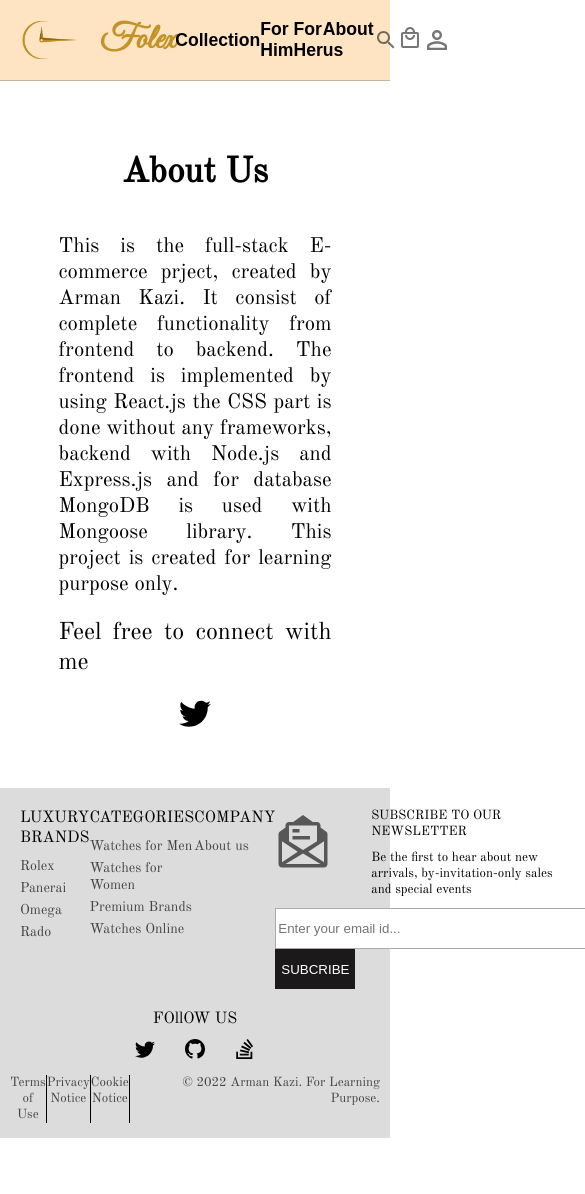
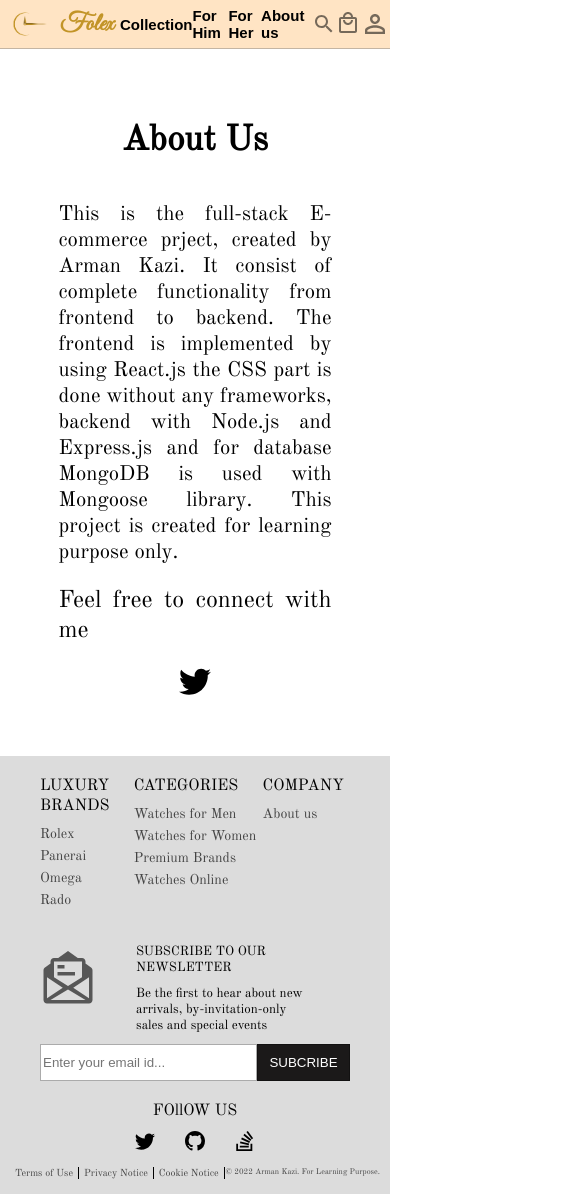
Before and after one commit to Amyx000/Ecommerce-Mern-Stack, a React (Create React App) app in the folder client/: page /about in a window 390 px wide. Shown: the top 1194 px of the page, 585 px wide, since content can reach past the window. Before the commit the page ends 1138 px from the top, so only its background shows below. Built offline with nearby package versions, Linux system fonts and the light colour scheme; no server answers; a web font is replaced by a local one.

Commit message:
resposnsiveness

```diff
--- a/client/package.json
+++ b/client/package.json
@@ -25,6 +25,7 @@
     "react-redux": "^8.0.2",
     "react-router-dom": "^6.3.0",
     "react-scripts": "5.0.1",
+    "react-slideshow-image": "^4.0.5",
     "react-spinners": "^0.13.4",
     "web-vitals": "^2.1.4"
   },
--- a/client/src/components/Footer/Footer.css
+++ b/client/src/components/Footer/Footer.css
@@ -6,10 +6,8 @@
 
     display: grid;
     grid-template-columns: repeat(3, 1fr) 2fr;
-    padding: 20px;
-    justify-items: left;
+    padding: 20px 40px;
 }
-
 
 .foot-head{
     margin-bottom: 10px;
@@ -19,6 +17,7 @@
     font-size: 14px;
     color: rgba(0, 0, 0, 0.695);
     padding-bottom: 5px;
+    width: max-content;
 }
 
 .foot-contain:hover{
@@ -51,6 +50,7 @@
 .policy{
     text-align: center;
     border-right: 1px solid black;
+    padding: 0 5px;
 }
 
 .note{
@@ -76,20 +76,26 @@
 
 }
 
+.newsletter-main>div:nth-child(2){
+    width: 100%;
+}
+
 .subcribe-input{
-    width: 330px;
+    width: 70%;
     height: 37px;
     border: 0.5px solid rgba(0, 0, 0, 0.329);
     outline: none;
+    box-sizing: border-box;
 
 }
 
 .subcribe-btn{
-
     background-color: rgb(27, 25, 25);
     color: white;
-    height: 40px;
-    border: none;
+    width:30%;
+    height: 37px;
+    border: 0.5px solid rgba(0, 0, 0, 0.329);
+    box-sizing: border-box;
     transition: all 0.5s ease-in-out;
 }
 
@@ -97,3 +103,27 @@
     background-color: rgb(145, 18, 18);
     cursor: pointer;
 }
+
+@media screen and (max-width:750px) {
+    .footer-main{
+        grid-template-columns: repeat(3, 1fr);
+        row-gap: 30px;
+        justify-items: center;
+    }
+    .newsletter-main{
+        grid-column: 1/4;
+    }
+
+    .copyright{
+        font-size: 10px;
+        grid-template-columns: repeat(3, auto) 1fr;
+    }
+
+  }
+
+@media screen and (max-width:400px) {
+
+    .note{
+        font-size: 8px;
+    }
+}
--- a/client/src/components/Footer/Footer.js
+++ b/client/src/components/Footer/Footer.js
@@ -29,7 +29,7 @@ function Footer() {
                 <div className="foot-head">COMPANY</div>
                 <Link className="link" to={"/about"}><div className="foot-contain">About us </div></Link>
             </div>
-            <div>
+            <div className="newsletter-main">
                 <div className="newsletter">
                     <div className="mailicon">
                         <GoMailRead />
--- a/client/src/components/Header/Header.css
+++ b/client/src/components/Header/Header.css
@@ -32,7 +32,7 @@ body{
 }
 
 .logo {
-  width: 100px;
+  width: 100px;  /*100px*/
 }
 
 .navs{
@@ -50,32 +50,43 @@ body{
 .collection-menu {
   background-color: #141414;
   color: bisque;
-  /* height: 60vh; */
   display: grid;
   grid-template-columns: repeat(3, 1fr);
+  justify-items: center;
   gap: 30px;
   padding-left: 50px;
   padding-right: 50px;
   padding-bottom: 20px;
 }
 
+.menu-items{
+  width: max-content;
+  color: bisque;
+}
+
 .collection-menu-hidden {
   display: none;
+}
+
+
+
+.header-hidden-contain{
+  position: relative;
+}
+
+.collection-menu,
+.searchbar {
+  position: absolute;
+  top: 0;
+  left: 0;
+  right: 0;
+  z-index: 1;
 }
 
 .searchbar {
   background-color: bisque;
   text-align: center;
   padding: 40px;
-}
-
-.collection-menu,
-.searchbar {
-  position: absolute;
-  top: 81px;
-  left: 0;
-  right: 0;
-  z-index: 1;
 }
 
 .searchbar-hidden {
@@ -87,7 +98,7 @@ body{
   border-top: none;
   border-left: none;
   border-right: none;
-  border-bottom: 3px solid black;
+  border-bottom: 3px solid rgba(85, 84, 84, 0.735);
   background-color: transparent;
   width: 75vw;
 }
@@ -121,6 +132,7 @@ body{
   font-weight: bold;
 }
 
+
 .menu-items:hover {
   color: rgb(255, 0, 0);
   cursor: pointer;
@@ -138,8 +150,8 @@ body{
   width: 150px;
   border-radius: 3px;
   position: absolute;
-  right: 45px;
-  top: 97px;
+  right: 3vw;
+  top: 15px;
   z-index: 1;
 }
 
@@ -151,8 +163,8 @@ body{
 
   border-bottom: 15px solid var(--dropdown);
   position: absolute;
-  right: 55px;
-  top: 82px;
+  right: 4.5vw;
+  top: 0px;
   z-index: 1;
 
 }
@@ -176,3 +188,34 @@ body{
 .user-drop-hide{
     display: none;
 }
+
+
+@media screen and (max-width:750px) {
+  .navs{
+    font-size: 15px;
+  }
+
+  .logo{
+    width: 60px;
+  }
+  .logo-txt{
+    font-size: 25px;
+  }
+
+  .navbar{
+    grid-template-columns: repeat(8, auto);
+  }
+
+  .triangle{
+    right: 2vw;
+  }
+
+  .block{
+    right: 1vw;
+  }
+
+}
+
+@media screen and (max-width:450px) {
+
+}
--- a/client/src/components/Header/Header.js
+++ b/client/src/components/Header/Header.js
@@ -119,7 +119,7 @@ function Header() {
     <>
       <div className="navbar">
         <div>
-          <Link className="logo-main" onClick={closeusermenu} to={"/"}><img className="logo" src={logo} alt=""></img><div>Folex</div></Link>
+          <Link className="logo-main" onClick={closeusermenu} to={"/"}><img className="logo" src={logo} alt=""></img><div className="logo-txt">Folex</div></Link>
         </div>
         <div className="navs" onMouseOver={openmenu} onMouseDown={openmenu} onMouseLeave={closemenu}>Collection</div>
         <div className="navs" onClick={closeusermenu}><Link className="link" to={"/watches"}>For Him</Link></div>
@@ -138,18 +138,19 @@ function Header() {
           <PersonOutlineOutlinedIcon onClick={openuser} sx={{ fontSize: 30 }} color="action"/>
         </div>
       </div>
+      <div className="header-hidden-contain">
       <div className={menu} onMouseOver={openmenu} onMouseLeave={closemenu}>
         <div className="column">
             <div><div className="menu-head">TOP BRAND</div>
                     <div>
-                        <div className="menu-items">Omega</div>
-                        <div className="menu-items">Hublot</div>
-                        <div className="menu-items">Rado</div>
-                        <div className="menu-items">Panerai</div>
-                        <div className="menu-items">Breitling</div>
-                        <div className="menu-items">Seiko</div>
-                        <div className="menu-items">Tag Heuer</div>
-                        <div className="menu-items">Tissot</div>
+                        <Link to={`/watches?brand=${"Omega"}`} className="link"><div className="menu-items">Omega</div></Link>
+                        <Link to={`/watches?brand=${"Hublot"}`} className="link"><div className="menu-items">Hublot</div></Link>
+                        <Link to={`/watches?brand=${"Rado"}`} className="link"><div className="menu-items">Rado</div></Link>
+                        <Link to={`/watches?brand=${"Panerai"}`} className="link"><div className="menu-items">Panerai</div></Link>
+                        <Link to={`/watches?brand=${"Breitling"}`} className="link"><div className="menu-items">Breitling</div></Link>
+                        <Link to={`/watches?brand=${"Seiko"}`} className="link"><div className="menu-items">Seiko</div></Link>
+                        <Link to={`/watches?brand=${"Tag Heuer"}`} className="link"><div className="menu-items">Tag Heuer</div></Link>
+                        <Link to={`/watches?brand=${"Tissot"}`} className="link"><div className="menu-items">Tissot</div></Link>
                     </div>
                 </div>
             </div>
@@ -157,17 +158,17 @@ function Header() {
         <div className="column">
             <div><div className="menu-head">BY GENDER</div>
                 <div>
-                    <div className="menu-items">Watches For Men</div>
-                    <div className="menu-items">Watches For Women</div>
+                <Link to={`/watches?gender=${"Male"}`} className="link"><div className="menu-items">Watches For Men</div></Link>
+                <Link to={`/watches?brand=${"Female"}`} className="link"><div className="menu-items">Watches For Women</div></Link>
                 </div>
             </div>
 
             <div><div className="menu-head">BY PRICE</div>
                 <div>
-                    <div className="menu-items">₹ 0 - ₹ 50,000</div>
-                    <div className="menu-items">₹ 50,000 - ₹ 100,000</div>
-                    <div className="menu-items">₹ 100,000 - ₹ 500,000</div>
-                    <div className="menu-items">Above ₹ 500,000</div>
+                    <Link to={`/watches?price=${"0-50000"}`} className="link"><div className="menu-items">₹ 0 - ₹ 50,000</div></Link>
+                    <Link to={`/watches?price=${"50000-100000"}`} className="link"><div className="menu-items">₹ 50,000 - ₹ 100,000</div></Link>
+                    <Link to={`/watches?price=${"100000-500000"}`} className="link"><div className="menu-items">₹ 100,000 - ₹ 500,000</div></Link>
+                    <Link to={`/watches?price=${"500000-2000000"}`} className="link"><div className="menu-items">Above ₹ 500,000</div></Link>
                 </div>
             </div>
 
@@ -195,10 +196,12 @@ function Header() {
         </div>
       </div>
 
-      <div className={search}>
-        <input className="searchinput" value={searchquery} onChange={e=>Setsearchquery(e.target.value)} onKeyDown={searchFuncOnKey} type="text" placeholder="Search"></input>
-        <SearchOutlinedIcon className="searchicon" color="action" onClick={searchFunc}/>
-      </div>
+
+            <div className={search}>
+                <input className="searchinput" value={searchquery} onChange={e=>Setsearchquery(e.target.value)} onKeyDown={searchFuncOnKey} type="text" placeholder="Search"></input>
+                <SearchOutlinedIcon className="searchicon" color="action" onClick={searchFunc}/>
+            </div>
+
 
       <div className={user}>
             <div className="triangle"></div>
@@ -214,7 +217,7 @@ function Header() {
                 </>}
             </div>
       </div>
-
+    </div>
     </>
   );
 }
--- a/client/src/components/Home/Home.css
+++ b/client/src/components/Home/Home.css
@@ -57,7 +57,7 @@
 
 }
 .section1-head{
-    font-size: 75px;
+    font-size: 5vw;
     font-weight: 600;
     text-align: center;
     position: absolute;
@@ -70,7 +70,7 @@
     background-color: #141414;
     color: white;
     text-align: center;
-    padding: 40px 0;
+    padding: 40px 20px;
 }
 
 .contain-btn2{
@@ -113,3 +113,31 @@
 .section2>div:nth-child(4){
     font-size: 4rem;
 }
+
+.each-slide-effect {
+    display: grid;
+    align-items: center;
+    background-color: white;
+    height: 100%;
+  }
+
+  .image-slider-img{
+    max-width: 60%;
+    cursor: pointer;
+  }
+
+  .linkslider{
+    display: grid;
+    justify-items: center;
+  }
+
+  @media screen and (max-width:750px) {
+    .contain-head{
+        font-size: 4vw;
+    }
+
+    .home-container{
+        width: 50%;
+    }
+
+  }
--- a/client/src/components/Home/Home.js
+++ b/client/src/components/Home/Home.js
@@ -2,11 +2,24 @@ import React, { useEffect, useState } from "react";
 import { Link, useNavigate } from "react-router-dom";
 import "./Home.css";
 import ClockLoader from "react-spinners/ClockLoader"
-
+import { Slide } from 'react-slideshow-image';
+import 'react-slideshow-image/dist/styles.css';
 
 function Home() {
   const navigate = useNavigate()
   const [loading, setLoading] = useState(true);
+
+  const slideData = {
+    images:[
+      "https://www.freepnglogos.com/uploads/rolex-png-logo/rolex-png-logo-0.png",
+      "https://upload.wikimedia.org/wikipedia/commons/f/fb/Omega_Logo.svg",
+      "https://1000logos.net/wp-content/uploads/2018/10/TAG-Heuer-Logo.png",
+      "https://1000logos.net/wp-content/uploads/2018/10/Tissot-Logo.png",
+      "https://1000logos.net/wp-content/uploads/2020/10/Rado_logo_PNG1.png",
+      "https://1000logos.net/wp-content/uploads/2018/10/Hublot-logo.png"
+  ],
+    brand:["Rolex", "Omega", "Tag Heuer", "Tissot", "Rado", "Hublot"]
+  }
 
   const loader = ()=>{
     setLoading(true)
@@ -52,7 +65,17 @@ function Home() {
         <div>-</div>
         <button className="contain-btn2">Browse all collections</button>
       </div>
-
+      <div className="section3">
+        <Slide slidesToScroll={1} slidesToShow={3} indicators={true} canSwipe={true}>
+            {slideData.images.map((v,i)=>{
+              return(
+                <div className="each-slide-effect" key={i}>
+                  <Link to={`/watches?brand=${slideData.brand[i]}`} className="link linkslider"><img src={v} alt="" className="image-slider-img"></img></Link>
+                </div>
+              )
+            })}
+        </Slide>
+      </div>
       </>}
     </>
   );
--- a/client/src/components/Product Page/Product.css
+++ b/client/src/components/Product Page/Product.css
@@ -79,3 +79,10 @@
     font-size: 30px;
     color: rgba(0, 0, 0, 0.607);
 }
+
+@media screen and (max-width:450px) {
+    .product-contain{
+      grid-template-columns: 1fr;
+        text-align: center;
+    }
+}
```
Also changed, not shown: client/src/components/Filter Page/Filterpage.js (+4 -11 lines), 1 other file (tests, documents, lock files or other folders).
